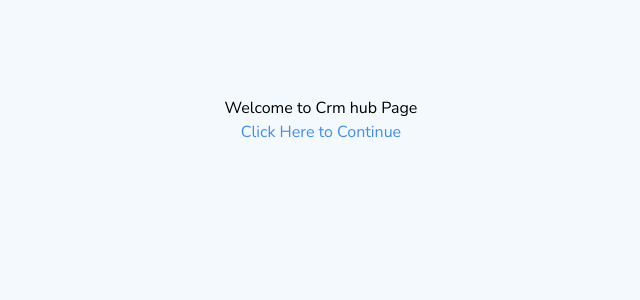
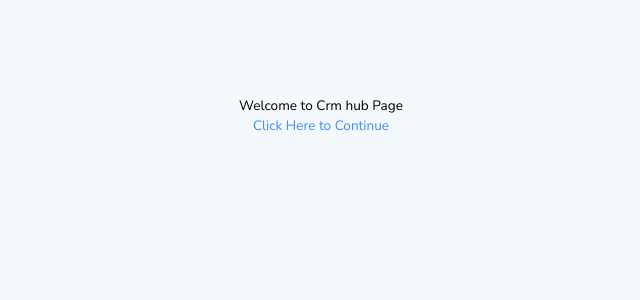
Before and after one commit to jeetshah47/crm-hub, a Next.js app: page / in a window 1280 px wide. Shown: the top 300 px of the page, without its empty margins (319-959 px from the left). Built offline with nearby package versions, Linux system fonts and the light colour scheme.

Commit message:
enter from code space

```diff
--- a/app/globals.css
+++ b/app/globals.css
@@ -31,8 +31,10 @@ body {
   }
 }
 
-@media (min-width: 1580px) {
+@media ( max-width: 1920px) {
   body {
-    /* font-size: 85% !important; */
+
+    font-size: 85% !important;
+    /* background-color:  blue; */
   }
 }
```
